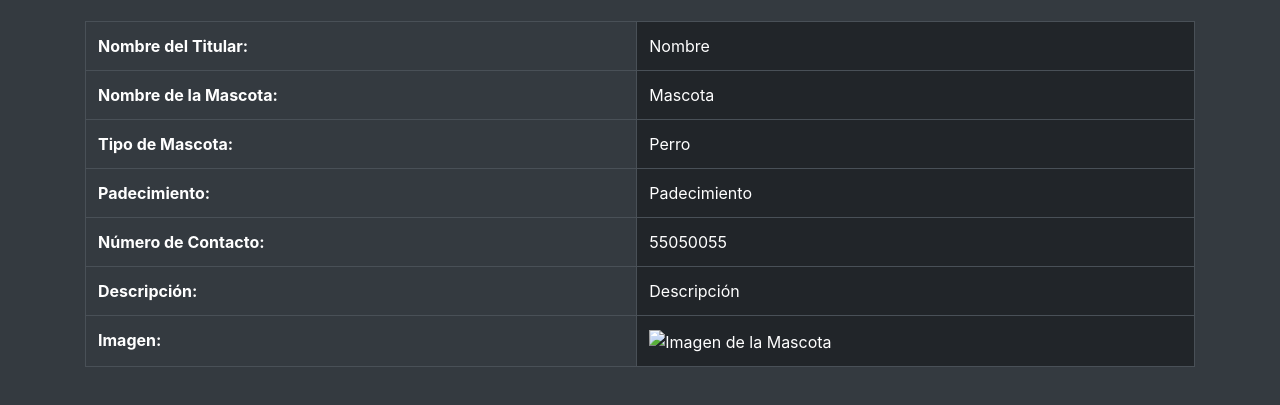
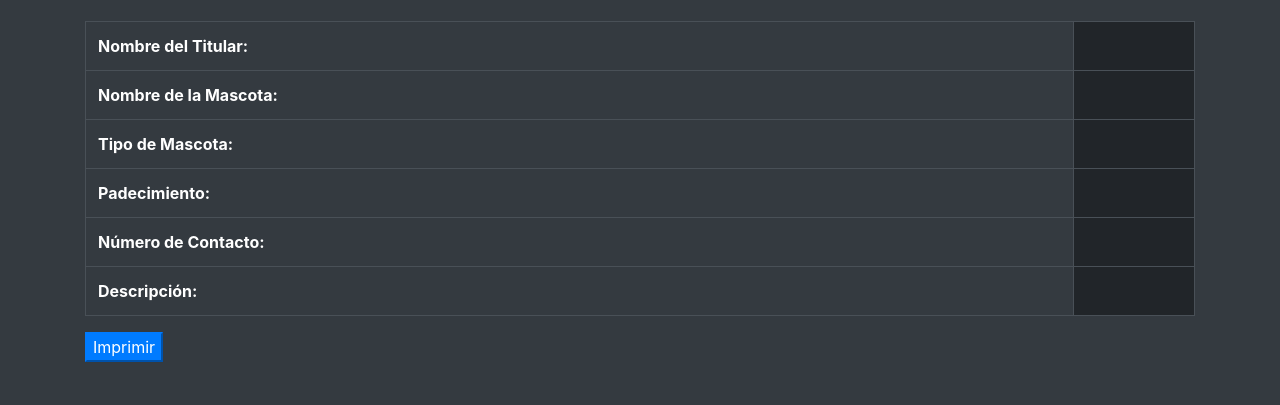
Before and after one commit to FRANCISCODANIEL03/Topicos-Avanzados-2, a plain HTML site: page veterinaria-patitas-suaves/pages/reporte.html in a window 1280 px wide. Shown: the part 99-504 px from the top of the page. Drawn offline with nearby package versions, Linux system fonts and the light colour scheme.

Commit message:
Update files

```diff
--- a/veterinaria-patitas-suaves/js/pets.js
+++ b/veterinaria-patitas-suaves/js/pets.js
@@ -17,8 +17,7 @@ petData.forEach(function(pet, index) {
                 "&petType=" + encodeURIComponent(pet.typePet) +
                 "&petCondition=" + encodeURIComponent(pet.padecimiento) +
                 "&numberOfContact=" + encodeURIComponent(pet.numberOfContact) +
-                "&description=" + encodeURIComponent(pet.Description) +
-                "&imgPet=" + encodeURIComponent(pet.imgPet);
+                "&description=" + encodeURIComponent(pet.Description);
 
 
     var img = document.createElement("img");
--- a/veterinaria-patitas-suaves/js/reporte.js
+++ b/veterinaria-patitas-suaves/js/reporte.js
@@ -1,3 +1,4 @@
+// Extraer los parámetros de la URL
 var urlParams = new URLSearchParams(window.location.search);
 
 // Obtener los valores de los parámetros
@@ -7,4 +8,11 @@ var petType = urlParams.get('petType');
 var petCondition = urlParams.get('petCondition');
 var numberOfContact = urlParams.get('numberOfContact');
 var description = urlParams.get('description');
-var imgPet = urlParams.get('imgPet');
+
+// Llenar la tabla con los datos
+document.getElementById('nombreTitular').textContent = titularName;
+document.getElementById('nombreMascota').textContent = petName;
+document.getElementById('tipoMascota').textContent = petType;
+document.getElementById('padecimiento').textContent = petCondition;
+document.getElementById('numeroContacto').textContent = numberOfContact;
+document.getElementById('descripcion').textContent = description;
--- a/veterinaria-patitas-suaves/pages/reporte.html
+++ b/veterinaria-patitas-suaves/pages/reporte.html
@@ -5,6 +5,7 @@
     <meta name="viewport" content="width=device-width, initial-scale=1.0">
     <title>Tabla de Datos</title>
     <link rel="stylesheet" href="https://stackpath.bootstrapcdn.com/bootstrap/4.5.2/css/bootstrap.min.css">
+    <script src="https://unpkg.com/jspdf@latest/dist/jspdf.umd.min.js"></script>
     <style>
         body {
             background-color: #343a40; /* Color de fondo oscuro */
@@ -20,7 +21,6 @@
             color: #fff;
             border-color: #495057; /* Color de borde */
         }
-
         .table th {
             background-color: #343a40; /* Color de fondo de los encabezados */
             color: #fff; /* Color de texto claro para los encabezados */
@@ -31,39 +31,49 @@
     <div class="container">
         <h1 class="text-center mt-5">Datos de la Mascota</h1>
         <div class="table-responsive mt-4">
-            <table class="table table-bordered">
+            <table class="table table-bordered" id="tablaDatos">
                 <tbody>
                     <tr>
                         <th>Nombre del Titular:</th>
-                        <td>Nombre</td>
+                        <td id="nombreTitular"></td>
                     </tr>
                     <tr>
                         <th>Nombre de la Mascota:</th>
-                        <td>Mascota</td>
+                        <td id="nombreMascota"></td>
                     </tr>
                     <tr>
                         <th>Tipo de Mascota:</th>
-                        <td>Perro</td>
+                        <td id="tipoMascota"></td>
                     </tr>
                     <tr>
                         <th>Padecimiento:</th>
-                        <td>Padecimiento</td>
+                        <td id="padecimiento"></td>
                     </tr>
                     <tr>
                         <th>Número de Contacto:</th>
-                        <td>55050055</td>
+                        <td id="numeroContacto"></td>
                     </tr>
                     <tr>
                         <th>Descripción:</th>
-                        <td>Descripción</td>
-                    </tr>
-                    <tr>
-                        <th>Imagen:</th>
-                        <td><img src="ruta_de_la_imagen" alt="Imagen de la Mascota" class="img-fluid"></td>
+                        <td id="descripcion"></td>
                     </tr>
                 </tbody>
             </table>
+            <button class="btn-primary" id="btnImprimir">Imprimir</button>
         </div>
     </div>
+    <script src="/veterinaria-patitas-suaves/js/reporte.js"></script>
+    <script>
+        document.getElementById('btnImprimir').addEventListener('click', function() {
+            // Crear un nuevo documento PDF
+            var doc = new jsPDF();
+
+            // Agregar el contenido de la tabla al PDF
+            doc.autoTable({ html: '#tablaDatos' });
+
+            // Descargar el PDF
+            doc.save('datos_mascota.pdf');
+        });
+    </script>
 </body>
 </html>
```
